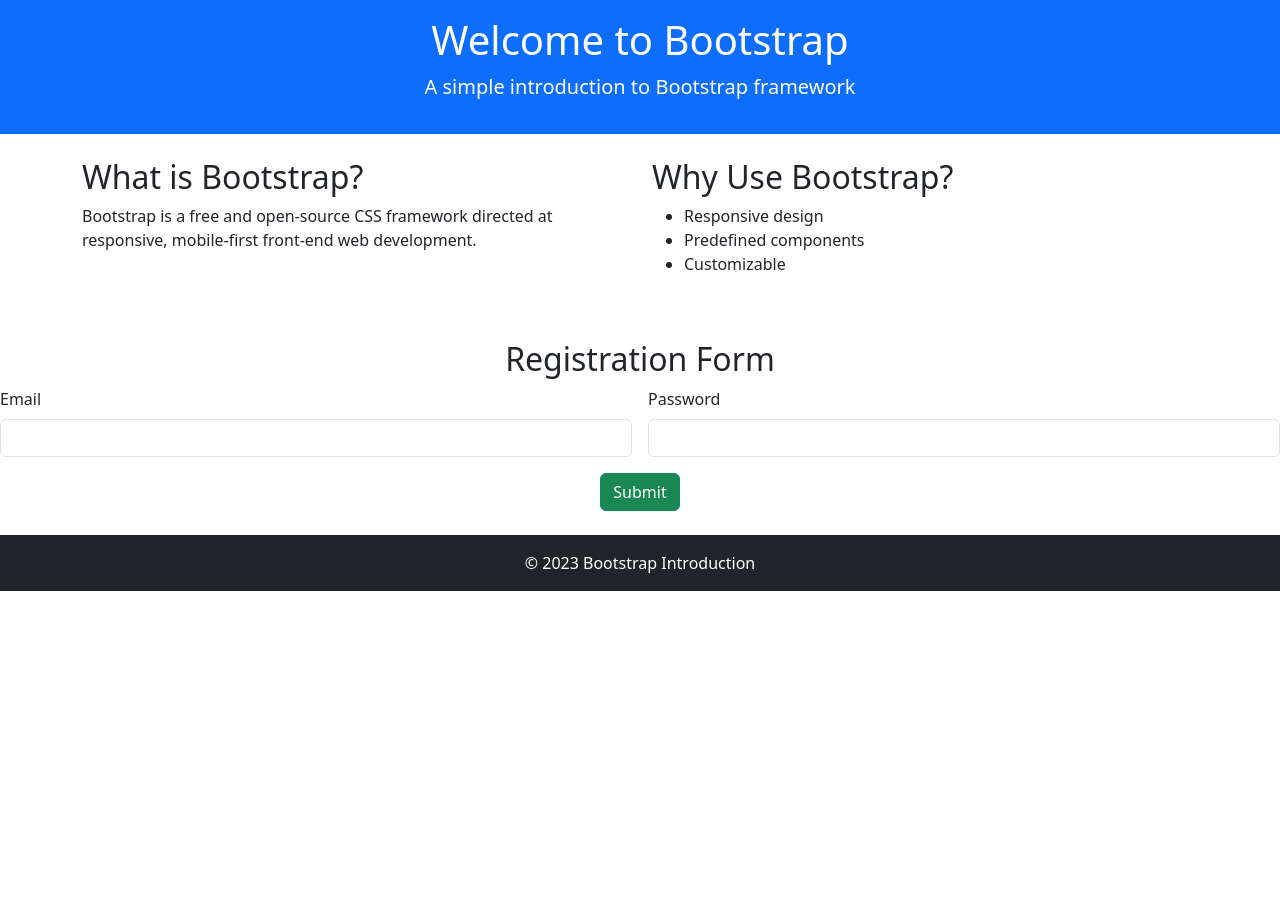
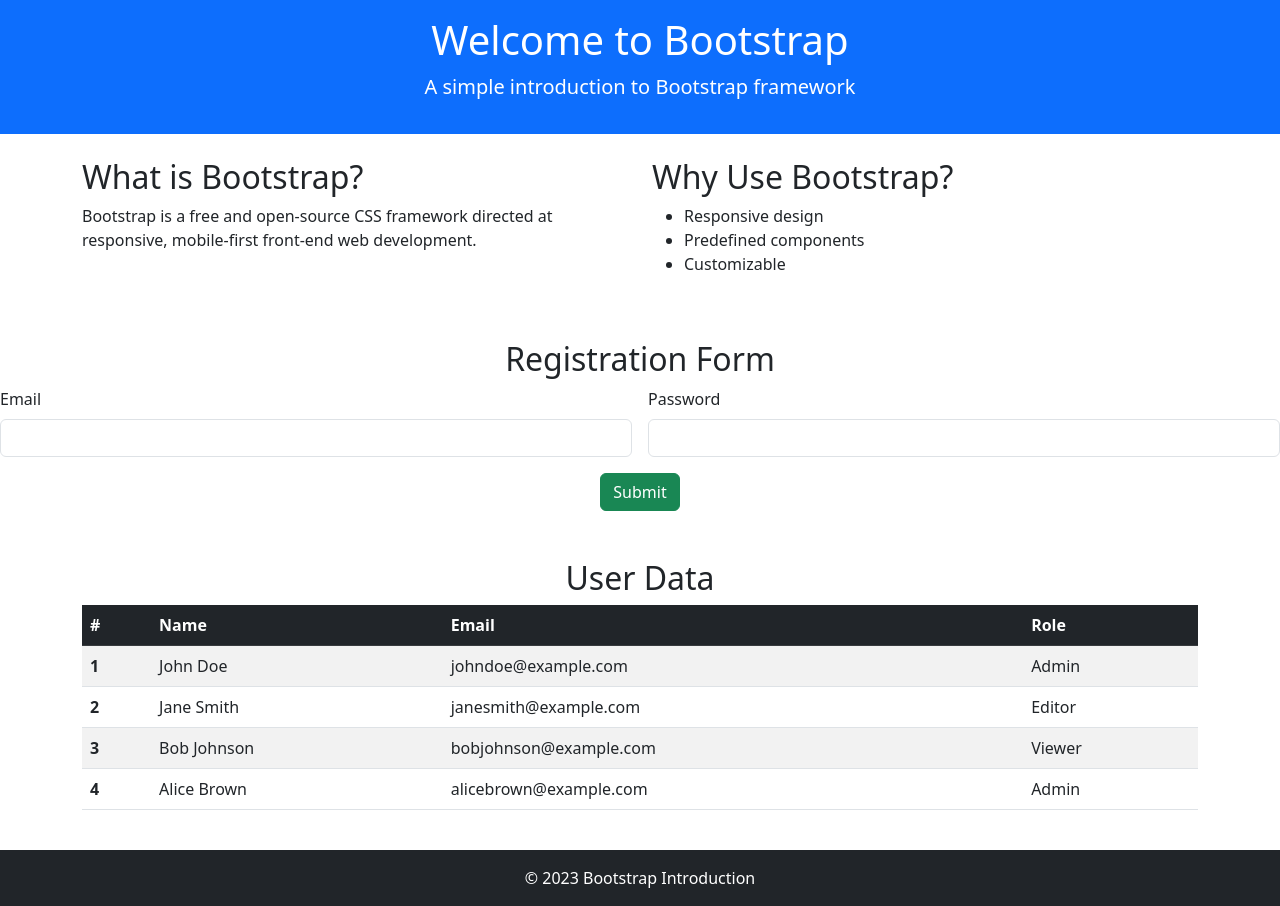
Before and after one commit to olmstead1983/bootstrap-basics, a plain HTML site: page index.html in a window 1280 px wide. Before the commit the page ends 800 px from the top, so only its background shows below. Drawn offline with nearby package versions, Linux system fonts and the light colour scheme.

Commit message:
added table

```diff
--- a/index.html
+++ b/index.html
@@ -56,6 +56,47 @@
         </div>
     </form>
     </form>
+    <div class="container mt-5">
+        <h2 class="text-center">User Data</h2>
+        <div class="table-responsive">
+            <table class="table table-striped table-hover">
+                <thead class="table-dark">
+                    <tr>
+                        <th scope="col">#</th>
+                        <th scope="col">Name</th>
+                        <th scope="col">Email</th>
+                        <th scope="col">Role</th>
+                    </tr>
+                </thead>
+                <tbody>
+                    <tr>
+                        <th scope="row">1</th>
+                        <td>John Doe</td>
+                        <td>johndoe@example.com</td>
+                        <td>Admin</td>
+                    </tr>
+                    <tr>
+                        <th scope="row">2</th>
+                        <td>Jane Smith</td>
+                        <td>janesmith@example.com</td>
+                        <td>Editor</td>
+                    </tr>
+                    <tr>
+                        <th scope="row">3</th>
+                        <td>Bob Johnson</td>
+                        <td>bobjohnson@example.com</td>
+                        <td>Viewer</td>
+                    </tr>
+                    <tr>
+                        <th scope="row">4</th>
+                        <td>Alice Brown</td>
+                        <td>alicebrown@example.com</td>
+                        <td>Admin</td>
+                    </tr>
+                </tbody>
+            </table>
+        </div>
+    </div>
     <footer class="bg-dark text-white text-center py-3 mt-4">
         &copy; 2023 Bootstrap Introduction
     </footer>
```
